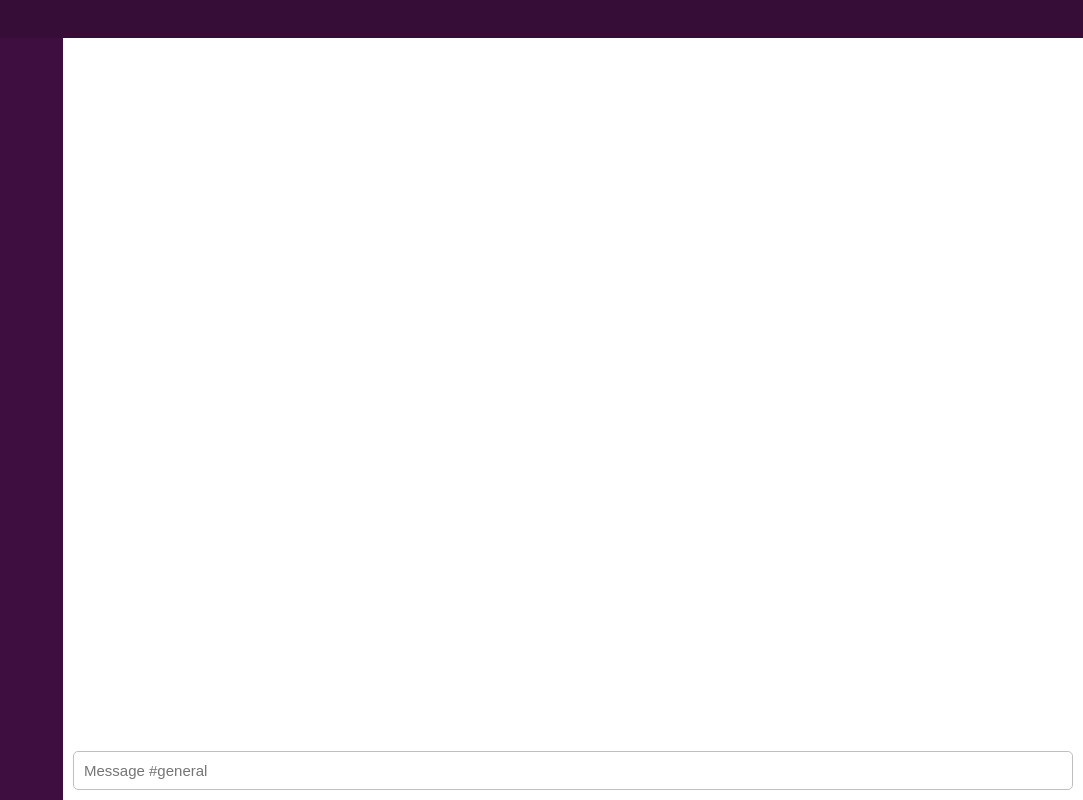
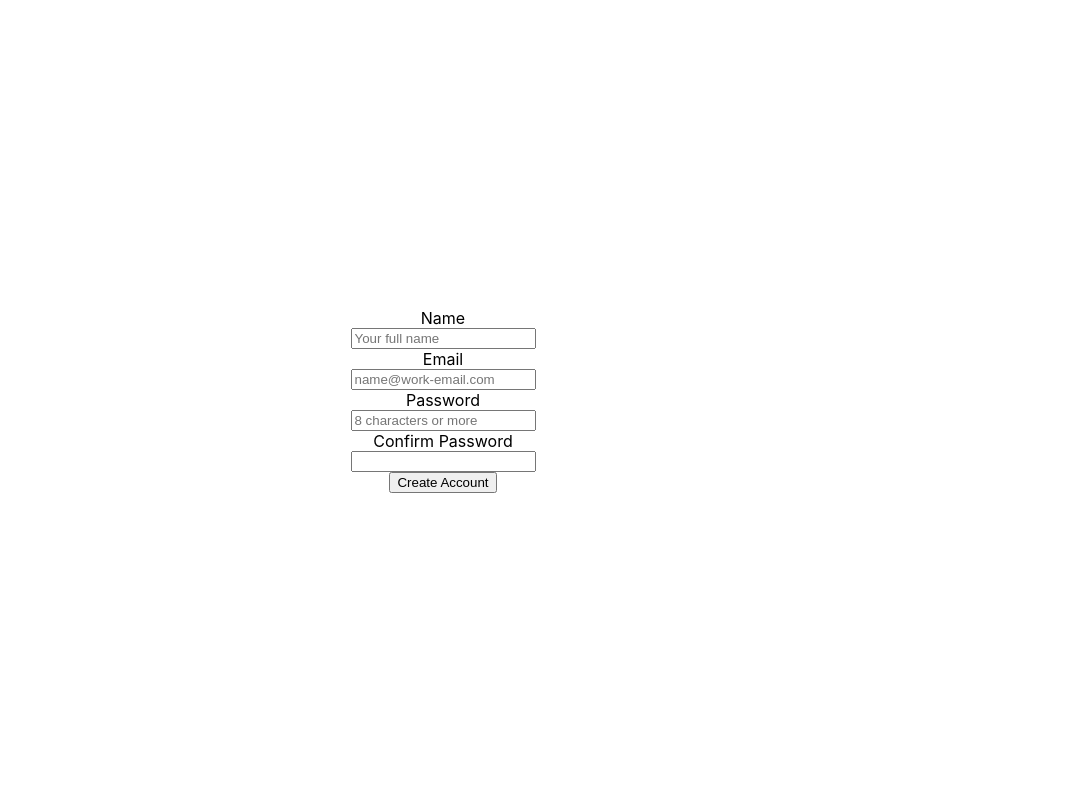
Before and after one commit to jamesurobertson/Slick, a React (Create React App) app: page /register in a window 1280 px wide. Shown: the whole page, without its empty margins (197-1280 px from the left). Built offline with nearby package versions, Linux system fonts and the light colour scheme.

Commit message:
protected routes and user registration

```diff
--- /dev/null
+++ b/src/Routes.js
@@ -0,0 +1,23 @@
+import React from 'react';
+import { Route, Redirect } from 'react-router-dom';
+
+export const ProtectedRoute = ({ component: Component, path, currentUserId, exact }) => {
+    console.log(`currentuser`, currentUserId)
+	return (
+		<Route
+			path={path}
+			exact={exact}
+			render={(props) => (currentUserId ? <Component {...props} /> : <Redirect to='/register' />)}
+		/>
+	);
+};
+
+export const AuthRoute = ({ component: Component, path, currentUserId, exact }) => {
+	return (
+		<Route
+			path={path}
+			exact={exact}
+			render={(props) => (currentUserId ? <Redirect to='/' /> : <Component {...props} />)}
+		/>
+	);
+};
--- a/src/actions/index.js
+++ b/src/actions/index.js
@@ -1,4 +1,6 @@
 export const SEND_CHANNEL_MESSAGE = 'SEND_CHANNEL_MESSSAGE'
+export const UPDATE_TOKEN = 'UPDATE_TOKEN'
+export const UPDATE_CURRENT_USER = 'UPDATE_CURRENT_USER'
 
 export const sendChannelMessage = message => {
     return {
@@ -6,3 +8,18 @@ export const sendChannelMessage = message => {
         message,
     }
 }
+
+export const updateToken = token => {
+    return {
+        type: UPDATE_TOKEN,
+        token
+    }
+}
+
+
+export const updateCurrentUser = currentUserId =>{
+    return {
+        type: UPDATE_CURRENT_USER,
+        currentUserId
+    }
+}
--- a/src/components/App.js
+++ b/src/components/App.js
@@ -1,16 +1,43 @@
 import React from "react";
-import Navbar from "./Navbar";
-import SearchBar from './SearchBar'
-import MainContent from './MainContent'
+import { connect } from "react-redux";
+import { Switch, NavLink, BrowserRouter } from "react-router-dom";
+import { ProtectedRoute, AuthRoute } from "../Routes";
+import Home from "./Home";
+import Signup from "./Signup";
+import ChannelMessages from "./ChannelMessages";
 
-function App({ store }) {
+function App(props) {
+    console.log(props.currentUserId)
   return (
-    <div className='root-container'>
-      <SearchBar />
-      <Navbar />
-      <MainContent />
-    </div>
+    <BrowserRouter>
+      <Switch>
+        <ProtectedRoute
+          exact
+          path="/"
+          component={Home}
+          currentUserId={props.currentUserId}
+        />
+        <AuthRoute
+          path="/register"
+          component={Signup}
+          currentUserId={props.currentUserId}
+        />
+        {/* <AuthRoute
+        path="/login"
+        component={Login}
+        currentUserId={props.currentUserId}
+      /> */}
+      </Switch>
+    </BrowserRouter>
   );
 }
 
-export default App;
+const mapStateToProps = (state) => {
+  return {
+    currentUserId: state.auth.currentUserId,
+  };
+};
+
+export default connect(mapStateToProps)(App);
+
+//   <Signup/>
--- /dev/null
+++ b/src/components/Home.js
@@ -0,0 +1,17 @@
+import React from "react";
+import { connect } from "react-redux";
+import Navbar from "./Navbar";
+import SearchBar from "./SearchBar";
+import MainContent from "./MainContent";
+
+const Home = () => {
+  return (
+    <div className="root-container">
+      <SearchBar />
+      <Navbar />
+      <MainContent />
+    </div>
+  );
+};
+
+export default connect()(Home)
--- a/src/components/Login.js
+++ /dev/null
@@ -1,31 +0,0 @@
-import React, { useState } from "react";
-
-const Login = () => {
-  // todo change backend to swap require of username/fullname
-  const [name, setName] = useState("");
-  const [email, setEmail] = useState("");
-  const [password, setPassword] = useState("");
-  const [confirmPassword, setConfirmPassword] = useState("");
-
-  const login = () => {
-    console.log("logged in!");
-  };
-
-  return (
-    <div className="login-form-container">
-      <form className="login-form" onSubmit={login}>
-        <label htmlFor="name">Name </label>
-        <input type="text" value={name}></input>
-        <label htmlFor="name">Email </label>
-        <input type="text" value={email}></input>
-        <label htmlFor="name">Password </label>
-        <input type="text" value={password}></input>
-        <label htmlFor="name">Confirm Password </label>
-        <input type="text" value={confirmPassword}></input>
-        <button type="submit">Create Account</button>
-      </form>
-    </div>
-  );
-};
-
-export default Login;
--- /dev/null
+++ b/src/components/Signup.js
@@ -0,0 +1,144 @@
+import React, { useState } from "react";
+import { connect } from "react-redux";
+import {updateCurrentUser, updateToken} from '../actions/index'
+
+const Signup = (props) => {
+
+    console.log(props)
+  // todo change backend to swap require of username/fullname
+  const [name, setName] = useState("");
+  const [email, setEmail] = useState("");
+  const [password, setPassword] = useState("");
+  const [confirmPassword, setConfirmPassword] = useState("");
+  const [errors, setErrors] = useState([]);
+
+
+  const signup = async (e) => {
+    e.preventDefault();
+    console.log('hi')
+    try {
+      const body = { name, email, password, confirmPassword };
+      const res = await fetch(`http://localhost:8080/user`, {
+        method: "POST",
+        body: JSON.stringify(body),
+        headers: {
+          "Content-Type": "application/json",
+        },
+      });
+
+      if (!res.ok) throw res;
+      const response = await res.json();
+
+      if (response[0] === "ERRORS") {
+        response.splice(0, 1);
+        setErrors(response);
+      } else {
+          const {
+            token,
+            user: { id },
+          } = response;
+
+          localStorage.setItem("SLICK_ACCESS_TOKEN", token);
+          localStorage.setItem("SLICK_CURRENT_USER_ID", id);
+
+          setName("");
+          setEmail("");
+          setPassword("");
+          setConfirmPassword("");
+          props.updateToken(token)
+          props.updateCurrentUser(id)
+      }
+    } catch (e) {
+      console.error(e);
+    }
+  };
+
+  const formChangeHandler = (e) => {
+    const value = e.target.value;
+    const name = e.target.name;
+    switch (name) {
+      case "Name":
+        setName(value);
+        break;
+      case "Email":
+        setEmail(value);
+        break;
+      case "Password":
+        setPassword(value);
+        break;
+      case "ConfirmPassword":
+        setConfirmPassword(value);
+        break;
+      default:
+        return;
+    }
+  };
+
+  return (
+    <>
+      <div className="signup-form-container">
+          <div className='signup-errors-container alert alert-danger'>
+              <ul>
+                  {errors.map(error => {
+                      return <li key={error} className='signup-errors'>{error}</li>
+                  })}
+              </ul>
+          </div>
+        <form className="signup-form" action="/users" onSubmit={signup}>
+          <label>Name </label>
+          <input
+            type="text"
+            name="Name"
+            onChange={formChangeHandler}
+            placeholder="Your full name"
+            value={name}
+            required
+          ></input>
+          <label>Email </label>
+          <input
+            type="text"
+            name="Email"
+            onChange={formChangeHandler}
+            placeholder="name@work-email.com"
+            value={email}
+            required
+          ></input>
+          <label>Password </label>
+          <input
+            type="password"
+            name="Password"
+            id="password"
+            onChange={formChangeHandler}
+            placeholder="8 characters or more"
+            value={password}
+            required
+          ></input>
+          <label>Confirm Password </label>
+          <input
+            type="password"
+            name="ConfirmPassword"
+            onChange={formChangeHandler}
+            value={confirmPassword}
+            required
+          ></input>
+          <button type="submit">Create Account</button>
+        </form>
+      </div>
+    </>
+  );
+};
+
+const mapStateToProps = (state) => {
+    return {
+
+    }
+}
+
+const mapDispatchToProps = (dispatch) => {
+    return {
+        updateToken: (token) => dispatch(updateToken(token)),
+        updateCurrentUser: (currentUserId) => dispatch(updateCurrentUser(currentUserId)),
+    }
+}
+
+export default connect(mapStateToProps, mapDispatchToProps)(Signup)
--- a/src/index.css
+++ b/src/index.css
@@ -92,6 +92,8 @@ body {
 .channel-header {
     height: 70px;
 }
+
+ /* TODO: style these */
 .channel-messages-container {
 }
 
@@ -113,15 +115,15 @@ body {
     height: 100%;
 }
 
-.login-form-container {
+.signup-form-container {
     display: flex;
     justify-content: center;
+    flex-direction: column;
     align-items: center;
-    height: 50px;
 }
 
 
-.login-form {
+.signup-form {
     display: flex;
     flex-direction: column;
     justify-content: center;
--- a/src/index.js
+++ b/src/index.js
@@ -4,7 +4,8 @@ import './index.css';
 import App from "./components/App";
 import { Provider } from "react-redux";
 import configureStore from "./store/storeConfig";
-import Login from "./components/Login";
+
+
 
 const store = configureStore();
 
@@ -12,7 +13,6 @@ ReactDOM.render(
   <React.StrictMode>
     <Provider store={store}>
       <App store={store} />
-      {/* <Login/> */}
     </Provider>
   </React.StrictMode>,
   document.getElementById("root")
--- /dev/null
+++ b/src/reducers/authReducer.js
@@ -0,0 +1,24 @@
+import {UPDATE_TOKEN, UPDATE_CURRENT_USER} from '../actions/index'
+
+
+const initialState = {
+    authToken: localStorage.getItem('SLICK_ACCESS_TOKEN'),
+	currentUserId: localStorage.getItem('SLICK_CURRENT_USER_ID')
+}
+
+const updateAuthReducer = (state = initialState, action) => {
+    switch (action.type) {
+        case UPDATE_TOKEN:
+            return Object.assign({}, state, {
+                authToken: action.token
+            })
+        case UPDATE_CURRENT_USER:
+            return Object.assign({}, state, {
+                currentUserId: action.currentUserId
+            })
+        default:
+            return state
+    }
+}
+
+export default updateAuthReducer
--- a/src/reducers/index.js
+++ b/src/reducers/index.js
@@ -1,6 +1,8 @@
 import {combineReducers} from 'redux';
 import messages from './messageReducer'
+import auth from './authReducer'
 
 export default combineReducers({
-    messages
+    messages,
+    auth,
 })
--- a/src/reducers/messageReducer.js
+++ b/src/reducers/messageReducer.js
@@ -1,4 +1,6 @@
 import {SEND_CHANNEL_MESSAGE} from '../actions/index'
+
+
 
 const sendChannelMessageReducer = (state = [], action) => {
     switch (action.type) {
```
Also changed, not shown: 1 other file (tests, documents, lock files or other folders).
